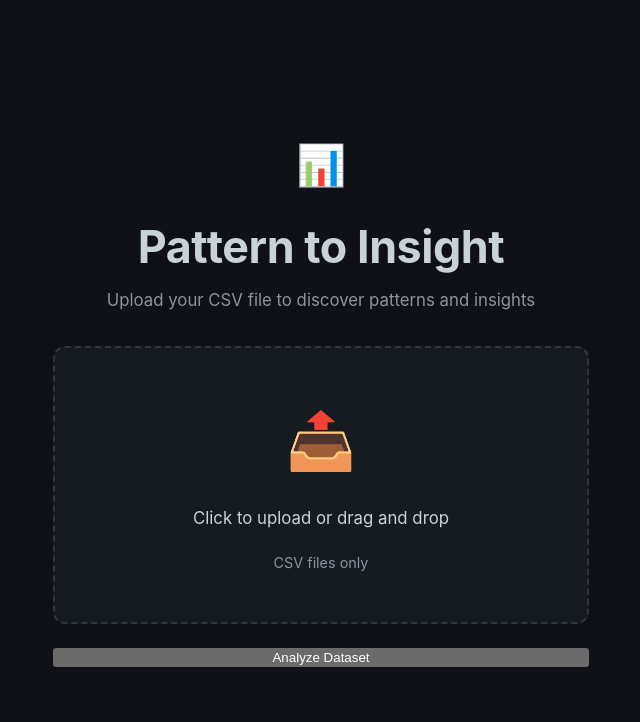
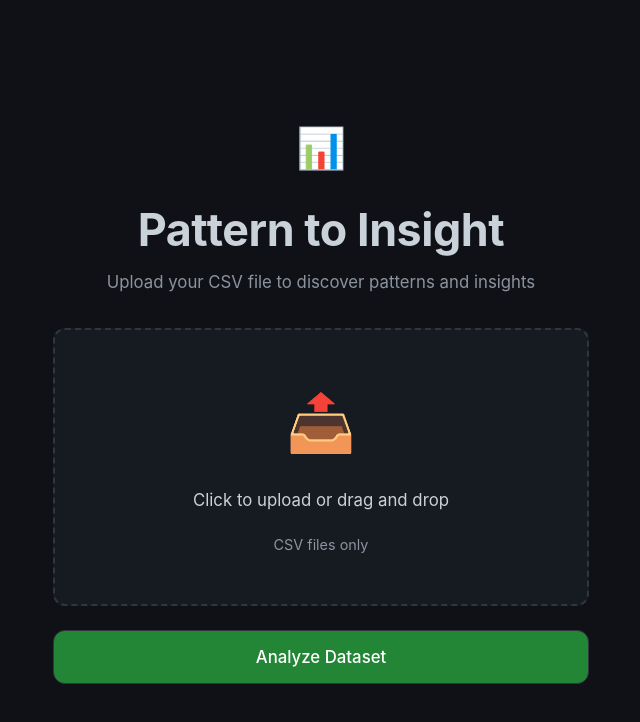
Before and after one commit to kiru1711/pattern-to-insight, a React (Vite) app in the folder frontend/frontend/: page / in a window 1280 px wide. Shown: the top 722 px of the page, without its empty margins (319-959 px from the left). Built offline with nearby package versions, Linux system fonts and the light colour scheme.

Commit message:
ui polishing

```diff
--- a/frontend/frontend/src/App.jsx
+++ b/frontend/frontend/src/App.jsx
@@ -78,6 +78,7 @@ function UploadPage({ onAnalysisComplete }) {
         </label>
 
         <button
+  className="analyze-btn"
   onClick={handleUpload}
   disabled={loading}
   style={{ opacity: loading ? 0.6 : 1 }}
```
